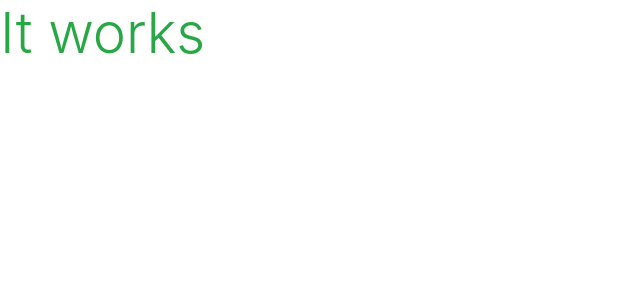
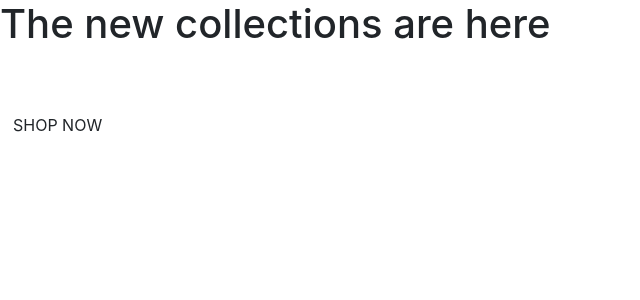
Before and after one commit to stroemlind/boutique-ado, a Django app: page / in a window 1280 px wide. Shown: the top 300 px of the page, without its empty margins (0-640 px from the left). Run offline with Django 3.2, Linux system fonts and the light colour scheme.

Commit message:
Add homepage content

```diff
--- a/home/templates/home/index.html
+++ b/home/templates/home/index.html
@@ -1,6 +1,27 @@
 {% extends "base.html" %}
 {% load static %}
 
+{% block page_header %}
+<div class="container header-container">
+    <div class="row">
+        <div class="col"></div>
+    </div>
+</div>
+{% endblock %}
+
 {% block content %}
-    <h1 class="display-4 text-success">It works</h1>
+    <div class="contiiner h-100">
+        <div class="row h-100">
+            <div class="col-7 col-md-6 my.auto">
+                <h1 class="dislay-4 logo-font text-black">
+                    The new collections are here
+                </h1>
+                <div class="my-5">
+                    <h4>
+                        <a href="#" class="shop-now-button btn btn-large rounded-0 text-uppercase py-3">Shop Now</a>
+                    </h4>
+                </div>
+            </div>
+        </div>
+    </div>
 {% endblock %}
```
